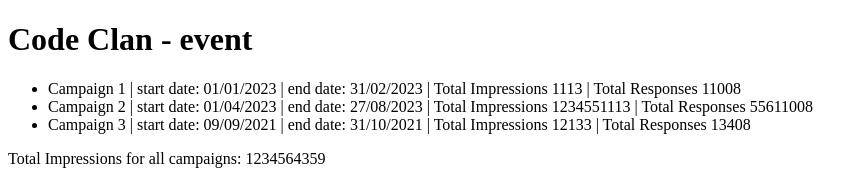
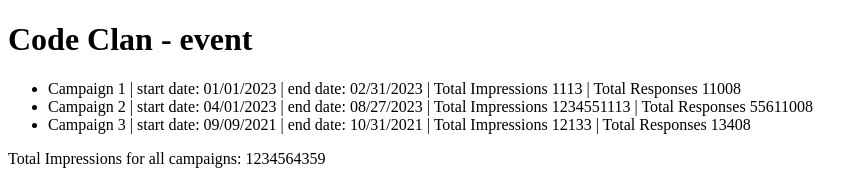
Before and after one commit to gillan-stewart-innovid/innovid-day-in-the-life-group-6, a React (Vite) app: page / in a window 1280 px wide. Shown: the top 184 px of the page, without its empty margins (0-868 px from the left). Built offline with nearby package versions, Linux system fonts and the light colour scheme.

Commit message:
adding date format function to all dates in code

```diff
--- a/src/App.jsx
+++ b/src/App.jsx
@@ -39,8 +39,8 @@ function App() {
   const campaignList = fooCampaigns.map((campaign) => (
     <li key={campaign.id}>
 
-      {campaign.title} | start date: {dateFormatChange(campaign.startdate) ? campaign.startdate : 'Invalid Date'} | end date:{' '}
-      {dateFormatChange(campaign.enddate) ? campaign.enddate : 'Invalid Date'} | Total Impressions {campaign.totalImpressions} | Total
+      {campaign.title} | start date: {dateFormatChange(campaign.startdate) ? dateFormatChange(campaign.startdate) : 'Invalid Date'} | end date:{' '}
+      {dateFormatChange(campaign.enddate) ? dateFormatChange(campaign.enddate) : 'Invalid Date'} | Total Impressions {campaign.totalImpressions} | Total
 
       Responses {campaign.totalResponse}
     </li>
```
